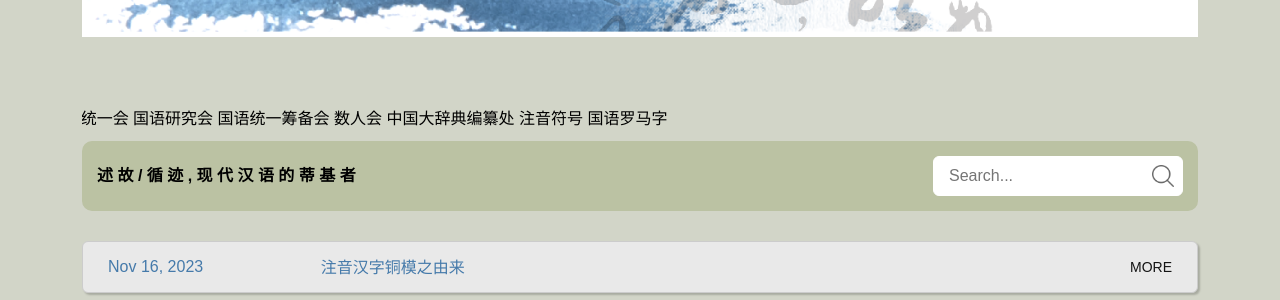
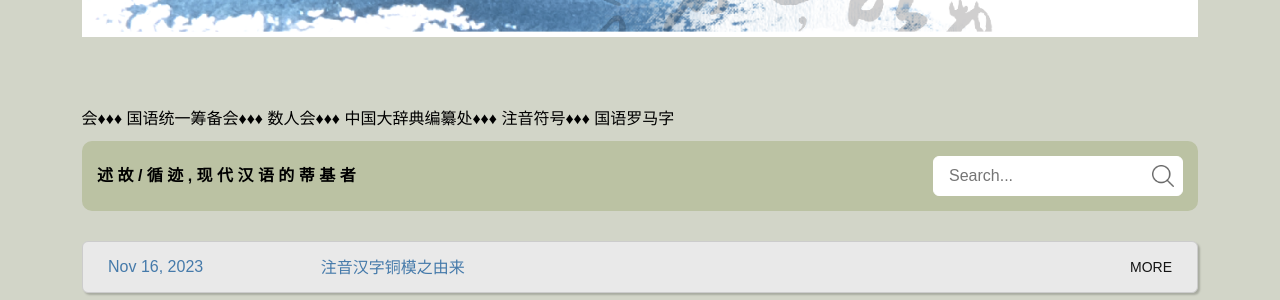
Before and after one commit to clangreformers/clangreformers.github.io, a Jekyll site: the page built from index-cn.md, in a window 1280 px wide. Shown: the part 548-848 px from the top of the page. Built offline with Jekyll 4.4.1, drawn with Linux system fonts in a browser that asks for light colours.

Commit message:
add style

```diff
--- a/_includes/keywords-banner-cn.md
+++ b/_includes/keywords-banner-cn.md
@@ -1,12 +1,12 @@
     <div class="banner">
         <div class="rolling-words">
-            <span class="glossary">国语运动</span>
-			<span class="glossary">读音统一会</span>
-			<span class="glossary">国语研究会</span>
-            <span class="glossary">国语统一筹备会</span>
-            <span class="glossary">数人会</span>
-			<span class="glossary">中国大辞典编纂处</span>
-			<span class="glossary">注音符号</span>
+            <span class="glossary">国语运动♦♦♦</span>
+			<span class="glossary">读音统一会♦♦♦</span>
+			<span class="glossary">国语研究会♦♦♦</span>
+            <span class="glossary">国语统一筹备会♦♦♦</span>
+            <span class="glossary">数人会♦♦♦</span>
+			<span class="glossary">中国大辞典编纂处♦♦♦</span>
+			<span class="glossary">注音符号♦♦♦</span>
 			<span class="glossary">国语罗马字</span>
         </div>
     </div>
```
Also changed, not shown: _includes/keywords-banner.md (+7 -7 lines).
